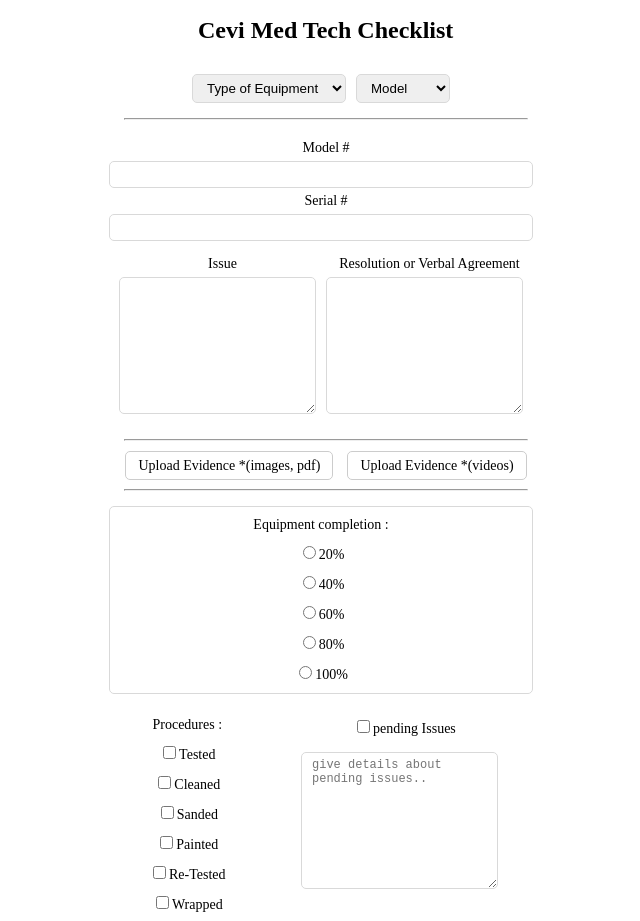
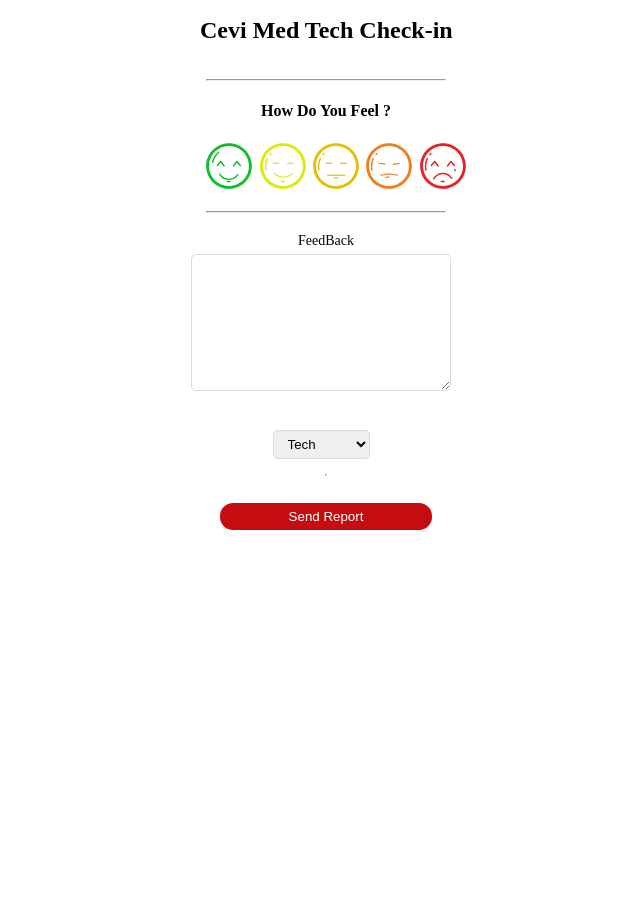
Before and after one commit to Cevi-Med-Dev/Technician-Form, a plain HTML site: page index.html in a window 1280 px wide. Shown: the part 11-932 px from the top of the page, without its empty margins (322-962 px from the left). After the commit the page ends 800 px from the top, so only its background shows below. Drawn offline with nearby package versions, Linux system fonts and the light colour scheme.

Commit message:
techupdates

```diff
--- a/index.html
+++ b/index.html
@@ -6,17 +6,19 @@
     <meta name="viewport" content="width=device-width, initial-scale=1.0">
     <link rel="stylesheet" href="./assets/styles.css">
     <link rel="stylesheet" href="https://cdnjs.cloudflare.com/ajax/libs/animate.css/4.1.1/animate.min.css" />
+    <link rel="icon" href="./assets/imgs/tech.svg" sizes="any" type="image/svg+xml">
     <title>CeviMed Tech Form</title>
 </head>
 
 <body>
     <section id="formContainer">
+        <img id="repairImg" src="./assets//imgs/repair.png" alt="">
         <div class="preloder" style="display: none;"> <div class="loder"> </div> </div>
-        <h1 class="animate__animated animate__backInLeft">Cevi Med Tech Checklist</h1>
+        <h1 class="animate__animated animate__backInLeft">Cevi Med Tech Check-in</h1>
         <form target="_blank"
             action="https://hooks.airtable.com/workflows/v1/genericWebhook/appELJwYYus7qLt4Q/wflAs9AHZzei3EO7D/wtrC6Af88tnEk0Sb7"
             method="post">
-
+<!--
             <section id="flags" class="animate__animated animate__bounceInLeft">
                 <select class="input" id="Type" name="Type">
                     <option value="">Type of Equipment</option>
@@ -69,7 +71,7 @@
                     <label class="evidenceBtn" for="_imgpdf_">Upload Evidence *(images, pdf)</label>
                     <input type="file" id="_imgpdf_" name="_imgpdf_" accept=".jpg, .jpeg, .png, .pdf">
                     <input type="hidden"  value="no-image-provided" id="fileURL" name="fileURL">
-                    <!--Videos-->
+
                     <label class="evidenceBtn" for="_video_">Upload Evidence *(videos)</label>
                     <input type="file" id="_video_" name="_video_" accept=".mp4, .mpg, .avi, .mov">
                     <input type="hidden"  value="no-video-provided" id="videoURL" name="videoURL">
@@ -107,7 +109,7 @@
                         rows="4"></textarea>
                 </div>
 
-            </aside>
+            </aside> -->
             <hr>
             <div>
                 <h4>How Do You Feel ?</h4>
@@ -118,6 +120,7 @@
                     <img src="./assets/imgs/kindaBad.svg" name="kindaBad" alt="kindabad">
                     <img src="./assets/imgs/bad.svg" name="bad" alt="bad">
                 </section>
+                <hr>
                 <div class="split">
                     <label for="feedback">FeedBack</label>
                     <textarea name="feedback" class="input animate__animated animate__bounceInRight"
```
Also changed, not shown: assets/imgs/repair.png (added), assets/imgs/tech.svg (added).
